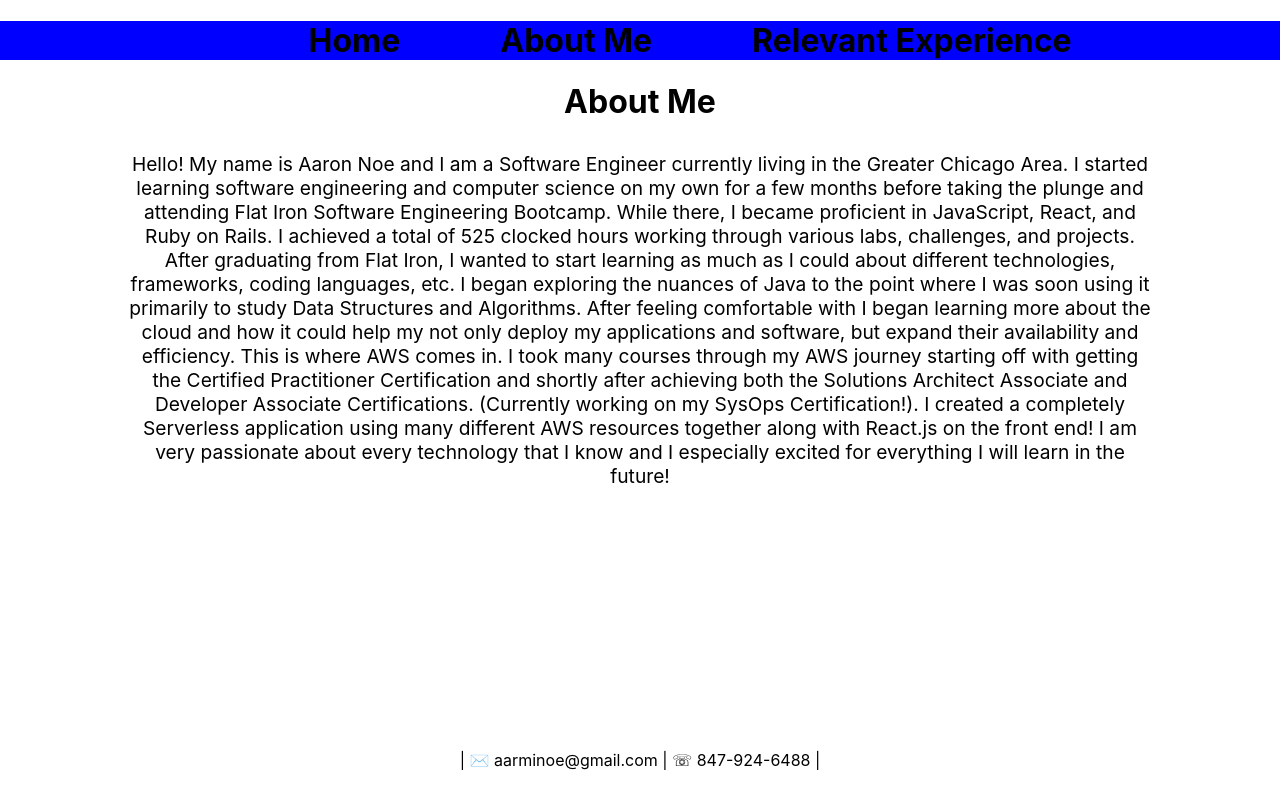
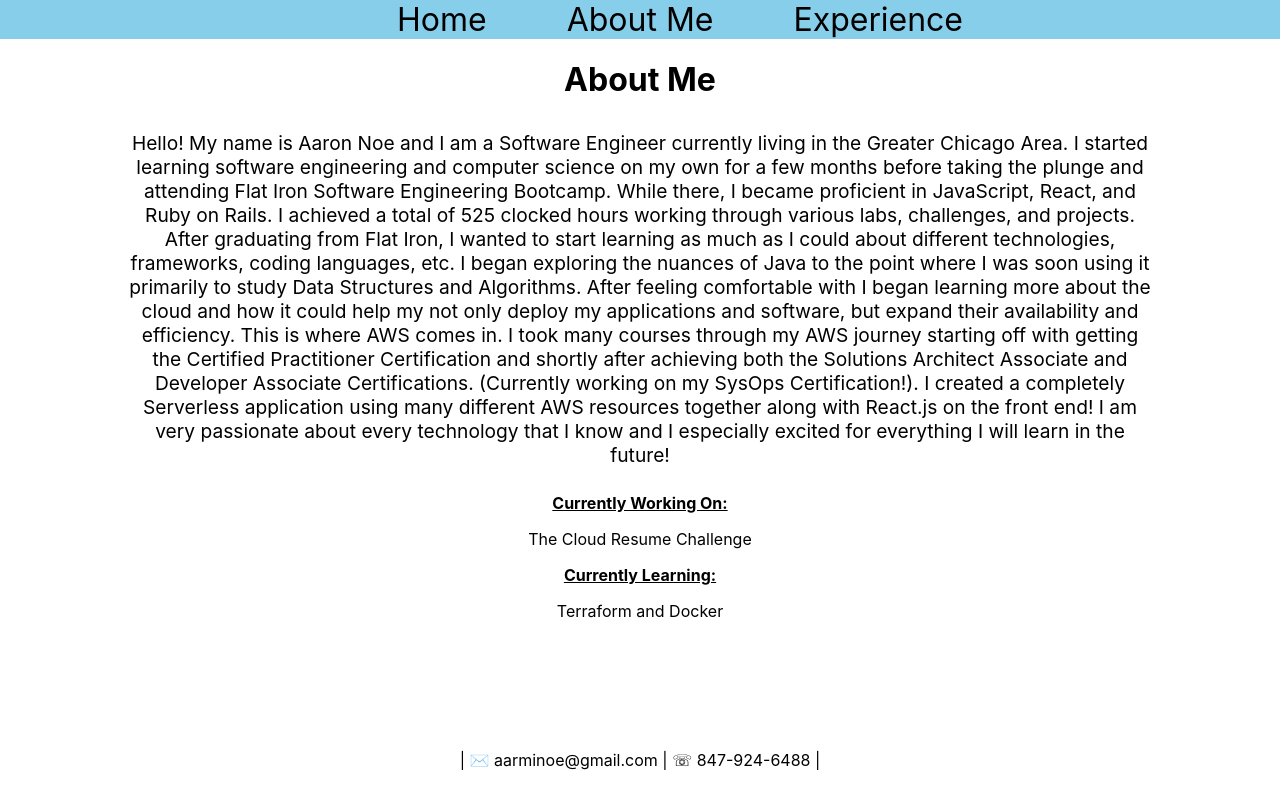
Before and after one commit to aarminoe/personal-site, a React (Create React App) app: page /about-me in a window 1280 px wide. Built offline with nearby package versions, Linux system fonts and the light colour scheme; no server answers.

Commit message:
added currently working on and currently learning to about me component

```diff
--- a/src/AboutMe.js
+++ b/src/AboutMe.js
@@ -9,6 +9,12 @@ function AboutMe() {
             <div className="about-me-paragraph">
                 Hello! My name is Aaron Noe and I am a Software Engineer currently living in the Greater Chicago Area. I started learning software engineering and computer science on my own for a few months before taking the plunge and attending Flat Iron Software Engineering Bootcamp. While there, I became proficient in JavaScript, React, and Ruby on Rails. I achieved a total of 525 clocked hours working through various labs, challenges, and projects. After graduating from Flat Iron, I wanted to start learning as much as I could about different technologies, frameworks, coding languages, etc. I began exploring the nuances of Java to the point where I was soon using it primarily to study Data Structures and Algorithms. After feeling comfortable with I began learning more about the cloud and how it could help my not only deploy my applications and software, but expand their availability and efficiency. This is where AWS comes in. I took many courses through my AWS journey starting off with getting the Certified Practitioner Certification and shortly after achieving both the Solutions Architect Associate and Developer Associate Certifications. (Currently working on my SysOps Certification!). I created a completely Serverless application using many different AWS resources together along with React.js on the front end! I am very passionate about every technology that I know and I especially excited for everything I will learn in the future!
             </div>
+            <div >
+                <p className="currently-on-about">Currently Working On:</p>
+                <p>The Cloud Resume Challenge</p>
+                <p className="currently-on-about">Currently Learning:</p>
+                <p>Terraform and Docker</p>
+            </div>
         </div>
 
     )
--- a/src/App.css
+++ b/src/App.css
@@ -22,6 +22,7 @@
   justify-content: center;
   font-size: calc(10px + 2vmin);
   color: white;
+  top: 0px;
 }
 
 .App-link {
@@ -46,13 +47,16 @@
 }
 
 
-.navbar{
-  background-color: blue;
+.header-space{
+  background-color: skyblue;
+  font-size: xx-large;
+  text-align: center;
 }
 
 .link-nav {
-  margin-left: 100px;
+  margin-left: 80px;
   text-decoration: none;
+  text-align: center;
   color: black;
 }
 
@@ -61,3 +65,8 @@
   bottom: 30px;
   width: 100%;
 }
+
+.currently-on-about {
+  text-decoration: underline;
+  font-weight: 700;
+}
--- a/src/App.js
+++ b/src/App.js
@@ -47,7 +47,7 @@ function App() {
   return (
     <div className="App">
       <div>
-        <h1>{<Header/>}</h1>
+        <div className='header-space'>{<Header/>}</div>
         <div>
           <Routes>
             <Route path='/' element={ <Home /> }/>
--- a/src/Header.js
+++ b/src/Header.js
@@ -11,7 +11,7 @@ function Header() {
             <Nav>
                 <Link className="link-nav" to='/'>Home</Link>
                 <Link className="link-nav" to='about-me'>About Me</Link>
-                <Link className="link-nav" to='job-experience'>Relevant Experience</Link>
+                <Link className="link-nav" to='job-experience'>Experience</Link>
             </Nav>
         </Card>
     )
```
